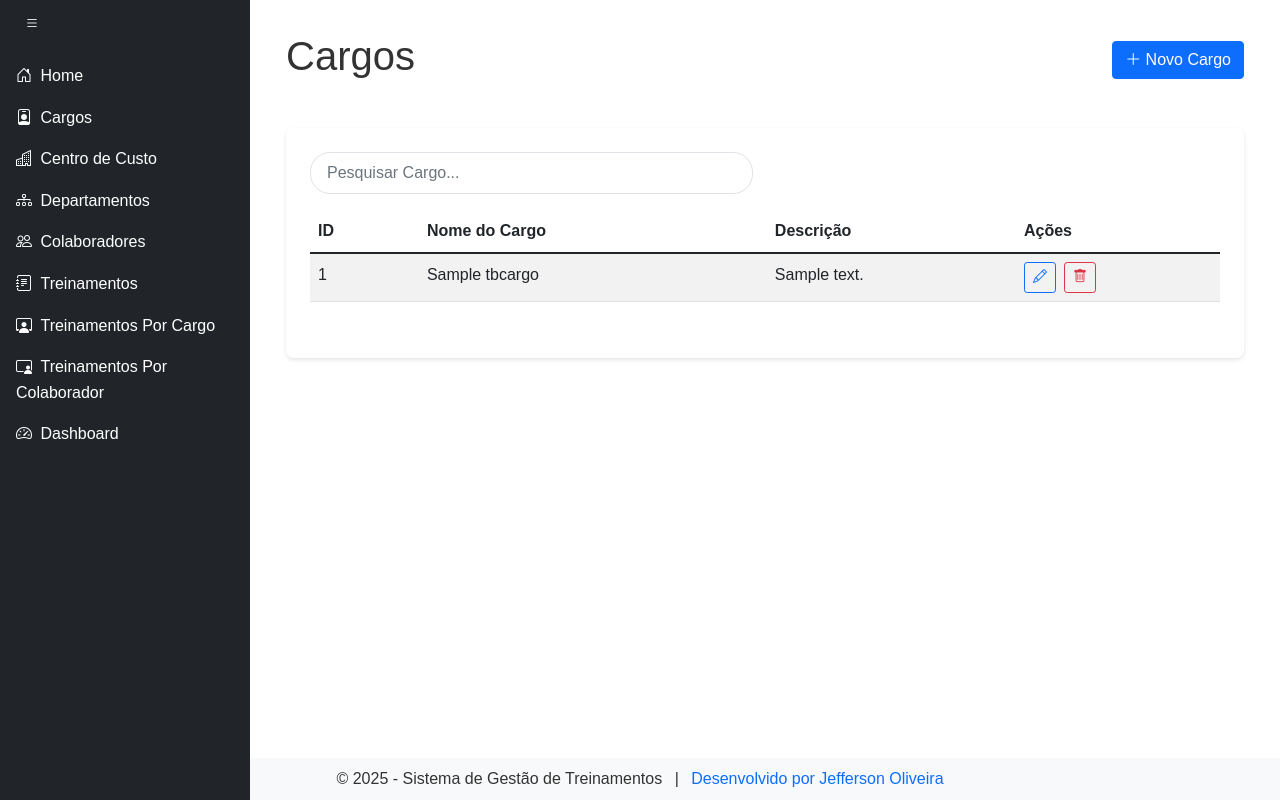
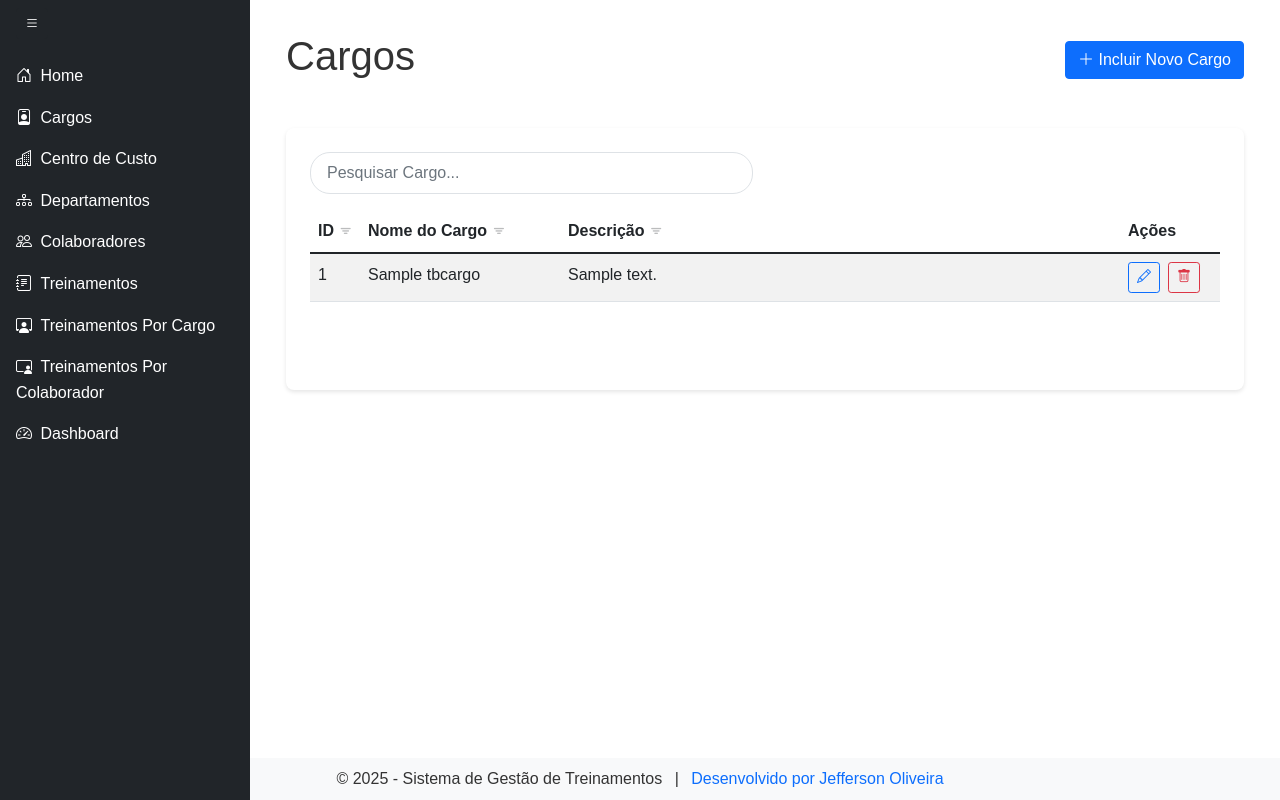
Before and after one commit to eujeffoliveira/SisGestaoTreinamentos, a Flask app: page /cargos/ in a window 1280 px wide. Run offline with Flask 3, Linux system fonts and the light colour scheme; tables that the repository leaves empty hold one stand-in row (values such as "Sample post"); some libraries are stand-ins or nearby versions.

Commit message:
Ajuste para paginação.

```diff
--- a/static/css/style.css
+++ b/static/css/style.css
@@ -3,222 +3,407 @@
 /* =========================================
    Estilos Globais
    ========================================= */
-   body {
-    font-family: Arial, sans-serif; /* Define a fonte padrão para todo o corpo do documento */
-    line-height: 1.6; /* Define o espaçamento entre linhas para melhor legibilidade */
-    color: #333; /* Define a cor do texto padrão */
+body {
+    font-family: Arial, sans-serif;
+    /* Define a fonte padrão para todo o corpo do documento */
+    line-height: 1.6;
+    /* Define o espaçamento entre linhas para melhor legibilidade */
+    color: #333;
+    /* Define a cor do texto padrão */
 }
 
 /* =========================================
    Estilos para Páginas de Erro
    ========================================= */
 .error-page {
-    text-align: center; /* Centraliza o conteúdo da página de erro */
-    padding: 50px; /* Adiciona espaço interno ao redor do conteúdo */
-    background-color: #f0f0f0; /* Define um fundo cinza claro */
+    text-align: center;
+    /* Centraliza o conteúdo da página de erro */
+    padding: 50px;
+    /* Adiciona espaço interno ao redor do conteúdo */
+    background-color: #f0f0f0;
+    /* Define um fundo cinza claro */
 }
 
 .error-page h1 {
-    color: #d9534f; /* Define a cor do título para um tom de vermelho */
-    font-size: 2.5em; /* Aumenta o tamanho da fonte do título */
-    margin-bottom: 20px; /* Adiciona espaço abaixo do título */
+    color: #d9534f;
+    /* Define a cor do título para um tom de vermelho */
+    font-size: 2.5em;
+    /* Aumenta o tamanho da fonte do título */
+    margin-bottom: 20px;
+    /* Adiciona espaço abaixo do título */
 }
 
 .error-page p {
-    font-size: 1.1em; /* Aumenta ligeiramente o tamanho da fonte dos parágrafos */
-    margin-bottom: 15px; /* Adiciona espaço abaixo dos parágrafos */
+    font-size: 1.1em;
+    /* Aumenta ligeiramente o tamanho da fonte dos parágrafos */
+    margin-bottom: 15px;
+    /* Adiciona espaço abaixo dos parágrafos */
 }
 
 .error-page a {
-    color: #0275d8; /* Define a cor dos links para azul */
-    text-decoration: none; /* Remove o sublinhado padrão dos links */
+    color: #0275d8;
+    /* Define a cor dos links para azul */
+    text-decoration: none;
+    /* Remove o sublinhado padrão dos links */
 }
 
 .error-page a:hover {
-    text-decoration: underline; /* Adiciona sublinhado aos links quando o mouse passa por cima */
+    text-decoration: underline;
+    /* Adiciona sublinhado aos links quando o mouse passa por cima */
 }
 
 .error-details {
-    margin-top: 30px; /* Adiciona espaço acima dos detalhes do erro */
-    font-size: 0.9em; /* Reduz ligeiramente o tamanho da fonte dos detalhes */
-    color: #777; /* Define uma cor de texto mais clara para os detalhes */
-    border-top: 1px solid #ddd; /* Adiciona uma linha separadora acima dos detalhes */
-    padding-top: 20px; /* Adiciona espaço acima do conteúdo dos detalhes */
+    margin-top: 30px;
+    /* Adiciona espaço acima dos detalhes do erro */
+    font-size: 0.9em;
+    /* Reduz ligeiramente o tamanho da fonte dos detalhes */
+    color: #777;
+    /* Define uma cor de texto mais clara para os detalhes */
+    border-top: 1px solid #ddd;
+    /* Adiciona uma linha separadora acima dos detalhes */
+    padding-top: 20px;
+    /* Adiciona espaço acima do conteúdo dos detalhes */
 }
 
 .error-details p {
-    margin: 5px 0; /* Adiciona um pequeno espaço vertical entre os parágrafos dos detalhes */
+    margin: 5px 0;
+    /* Adiciona um pequeno espaço vertical entre os parágrafos dos detalhes */
 }
 
 .error-page pre {
-    background-color: #f8f8f8; /* Define um fundo cinza claro para blocos de código */
-    border: 1px solid #ddd; /* Adiciona uma borda ao redor do bloco de código */
-    border-radius: 4px; /* Arredonda os cantos do bloco de código */
-    padding: 15px; /* Adiciona espaço interno ao bloco de código */
-    overflow-x: auto; /* Adiciona uma barra de rolagem horizontal se o conteúdo for muito largo */
-    font-size: 0.9em; /* Reduz ligeiramente o tamanho da fonte do código */
-    margin-top: 20px; /* Adiciona espaço acima do bloco de código */
+    background-color: #f8f8f8;
+    /* Define um fundo cinza claro para blocos de código */
+    border: 1px solid #ddd;
+    /* Adiciona uma borda ao redor do bloco de código */
+    border-radius: 4px;
+    /* Arredonda os cantos do bloco de código */
+    padding: 15px;
+    /* Adiciona espaço interno ao bloco de código */
+    overflow-x: auto;
+    /* Adiciona uma barra de rolagem horizontal se o conteúdo for muito largo */
+    font-size: 0.9em;
+    /* Reduz ligeiramente o tamanho da fonte do código */
+    margin-top: 20px;
+    /* Adiciona espaço acima do bloco de código */
 }
 
 /* =========================================
    Estilos da Página Inicial (Hero Section)
    ========================================= */
 .hero-section {
-    height: 100vh; /* Ocupa toda a altura da viewport */
-    background-image: url('../images/background.jpg'); /* Define a imagem de fundo */
-    background-size: cover; /* Cobre toda a área com a imagem de fundo */
-    background-position: center; /* Centraliza a imagem de fundo */
-    display: flex; /* Usa flexbox para centralizar o conteúdo */
-    align-items: center; /* Centraliza verticalmente */
-    justify-content: center; /* Centraliza horizontalmente */
+    height: 100vh;
+    /* Ocupa toda a altura da viewport */
+    background-image: url('../images/background.jpg');
+    /* Define a imagem de fundo */
+    background-size: cover;
+    /* Cobre toda a área com a imagem de fundo */
+    background-position: center;
+    /* Centraliza a imagem de fundo */
+    display: flex;
+    /* Usa flexbox para centralizar o conteúdo */
+    align-items: center;
+    /* Centraliza verticalmente */
+    justify-content: center;
+    /* Centraliza horizontalmente */
 }
 
 .overlay {
-    background-color: rgba(0, 0, 0, 0.5); /* Fundo semi-transparente */
-    padding: 2rem; /* Espaçamento interno */
-    text-align: center; /* Centraliza o texto */
-    border-radius: 10px; /* Cantos arredondados */
+    background-color: rgba(0, 0, 0, 0.5);
+    /* Fundo semi-transparente */
+    padding: 2rem;
+    /* Espaçamento interno */
+    text-align: center;
+    /* Centraliza o texto */
+    border-radius: 10px;
+    /* Cantos arredondados */
 }
 
 .hero-section h1 {
-    color: white; /* Texto branco para contraste */
-    font-size: 2.5rem; /* Tamanho grande para destaque */
-    margin-bottom: 1rem; /* Espaço abaixo do título */
+    color: white;
+    /* Texto branco para contraste */
+    font-size: 2.5rem;
+    /* Tamanho grande para destaque */
+    margin-bottom: 1rem;
+    /* Espaço abaixo do título */
 }
 
 .divider {
-    width: 80%; /* Largura de 80% do container */
-    margin: 1rem auto; /* Centraliza horizontalmente com espaço vertical */
-    border-top: 2px solid white; /* Linha branca */
+    width: 80%;
+    /* Largura de 80% do container */
+    margin: 1rem auto;
+    /* Centraliza horizontalmente com espaço vertical */
+    border-top: 2px solid white;
+    /* Linha branca */
 }
 
 .logo {
-    max-width: 200px; /* Largura máxima do logo */
-    height: auto; /* Mantém a proporção da imagem */
+    max-width: 200px;
+    /* Largura máxima do logo */
+    height: auto;
+    /* Mantém a proporção da imagem */
 }
 
 /* =========================================
    Estilos da Sidebar e Navegação
    ========================================= */
 #sidebar {
-    transition: width 0.3s ease; /* Animação suave ao expandir/colapsar */
-    width: 250px; /* Largura da sidebar expandida */
-    height: 100vh; /* Altura total da viewport */
-    position: fixed; /* Mantém a sidebar fixa durante a rolagem */
+    transition: width 0.3s ease;
+    /* Animação suave ao expandir/colapsar */
+    width: 250px;
+    /* Largura da sidebar expandida */
+    height: 100vh;
+    /* Altura total da viewport */
+    position: fixed;
+    /* Mantém a sidebar fixa durante a rolagem */
 }
 
 #sidebar.collapsed {
-    width: 4.5rem; /* Largura reduzida quando colapsada */
+    width: 4.5rem;
+    /* Largura reduzida quando colapsada */
 }
 
 #sidebar.collapsed .d-sm-inline {
-    display: none !important; /* Oculta textos quando colapsada */
+    display: none !important;
+    /* Oculta textos quando colapsada */
 }
 
 /* Ajustes do conteúdo principal */
 #content {
-    transition: margin-left 0.3s ease; /* Animação suave do margin */
-    margin-left: 250px; /* Margem inicial igual à largura da sidebar */
+    transition: margin-left 0.3s ease;
+    /* Animação suave do margin */
+    margin-left: 250px;
+    /* Margem inicial igual à largura da sidebar */
 }
 
 #content.expanded {
-    margin-left: 4.5rem; /* Margem reduzida quando sidebar está colapsada */
+    margin-left: 4.5rem;
+    /* Margem reduzida quando sidebar está colapsada */
 }
 
 /* Estilo para o logo da sidebar */
 .sidebar-logo {
-    max-width: 30px; /* Largura máxima reduzida */
-    height: auto; /* Mantém a proporção */
-    margin: 5px 0; /* Adiciona um pequeno espaçamento vertical */
+    max-width: 30px;
+    /* Largura máxima reduzida */
+    height: auto;
+    /* Mantém a proporção */
+    margin: 5px 0;
+    /* Adiciona um pequeno espaçamento vertical */
 }
 
 
 /* Estilos dos links de navegação */
 .nav-link {
-    color: #fff; /* Cor do texto dos links */
-    transition: all 0.3s; /* Transição suave para hover */
-    padding: 0.5rem 1rem; /* Espaçamento interno dos links */
+    color: #fff;
+    /* Cor do texto dos links */
+    transition: all 0.3s;
+    /* Transição suave para hover */
+    padding: 0.5rem 1rem;
+    /* Espaçamento interno dos links */
 }
 
 .nav-link:hover {
-    color: #0d6efd; /* Cor ao passar o mouse */
-    background-color: rgba(255, 255, 255, 0.1); /* Fundo sutil ao hover */
+    color: #0d6efd;
+    /* Cor ao passar o mouse */
+    background-color: rgba(255, 255, 255, 0.1);
+    /* Fundo sutil ao hover */
 }
 
 /* =========================================
    Estilos Genéricos para Tabelas Dinâmicas
    ========================================= */
-/* Cabeçalho ordenável */
+
+/* Cabeçalho ordenável - Define estilos base para colunas ordenáveis */
 .sort {
     cursor: pointer;
+    /* Muda o cursor para indicar que é clicável */
     position: relative;
+    /* Estabelece posicionamento relativo para elementos internos */
     user-select: none;
+    /* Impede a seleção do texto do cabeçalho */
 }
 
-.sort:after {
-    content: '\F282';
-    font-family: "Bootstrap Icons";
+/* Adiciona ícone de ordenação para todas as colunas ordenáveis */
+.sort::after {
+    font-family: "bootstrap-icons";
+    /* Define a fonte de ícones (nome correto) */
+    content: "\F3CA";
+    /* Código do ícone de ordenação (três linhas) */
     font-size: 0.8em;
+    /* Tamanho reduzido para o ícone */
     margin-left: 5px;
-    opacity: 0.4;
+    /* Espaço entre o texto e o ícone */
+    opacity: 0.3;
+    /* Torna o ícone mais sutil */
+    display: inline-block;
+    /* Alinha o ícone com o texto */
+    vertical-align: middle;
+    /* Alinha verticalmente com o texto */
 }
 
-.sort.asc:after {
-    content: '\F282';
+/* Estado ascendente */
+.sort.asc::after {
+    content: "\F57B";
+    /* Código do ícone bi-arrow-up (em minúsculo) */
     opacity: 1;
+    /* Torna o ícone mais visível quando ativo */
 }
 
-.sort.desc:after {
-    content: '\F286';
+/* Estado descendente */
+.sort.desc::after {
+    content: "\F575";
+    /* Código do ícone bi-arrow-down (em minúsculo) */
     opacity: 1;
+    /* Torna o ícone mais visível quando ativo */
 }
 
 /* Campo de pesquisa padrão */
 .search {
     border-radius: 20px;
+    /* Bordas arredondadas para o campo de busca */
     padding: 0.5rem 1rem;
+    /* Espaçamento interno do campo */
     border: 1px solid #dee2e6;
+    /* Borda sutil */
     transition: all 0.3s ease;
+    /* Animação suave para interações */
 }
 
 .search:focus {
     box-shadow: 0 0 0 0.2rem rgba(13, 110, 253, 0.25);
+    /* Sombra ao focar o campo */
     border-color: #86b7fe;
+    /* Cor da borda ao focar */
     outline: none;
+    /* Remove outline padrão do navegador */
 }
 
 /* Grupo de botões de ação */
 .action-buttons {
     display: flex;
+    /* Usa flexbox para alinhar botões */
     gap: 0.5rem;
+    /* Espaçamento entre botões */
 }
 
 .action-buttons .btn {
     padding: 0.25rem 0.5rem;
+    /* Espaçamento interno reduzido para botões */
     display: flex;
+    /* Usa flexbox para centralizar ícones */
     align-items: center;
+    /* Centraliza verticalmente */
     justify-content: center;
+    /* Centraliza horizontalmente */
 }
 
 /* Tabela responsiva */
 .table-container {
     overflow-x: auto;
+    /* Adiciona rolagem horizontal se necessário */
     margin: 1rem 0;
+    /* Margem vertical */
 }
 
 /* Cabeçalho da página */
 .page-header {
     display: flex;
+    /* Usa flexbox para layout */
     justify-content: space-between;
+    /* Espaça elementos horizontalmente */
     align-items: center;
+    /* Alinha elementos verticalmente */
     margin-bottom: 1.5rem;
+    /* Espaço abaixo do cabeçalho */
     padding: 1rem 0;
+    /* Espaçamento vertical */
 }
 
 /* Card padrão para conteúdo */
 .content-card {
     background: #fff;
+    /* Fundo branco */
     border-radius: 0.5rem;
-    box-shadow: 0 2px 4px rgba(0,0,0,0.1);
+    /* Bordas arredondadas */
+    box-shadow: 0 2px 4px rgba(0, 0, 0, 0.1);
+    /* Sombra sutil */
     padding: 1.5rem;
+    /* Espaçamento interno */
+
+    /* Estilos para a paginação */
+    .pagination {
+        display: flex;
+        /* Usa flexbox para alinhamento */
+        justify-content: center;
+        /* Centraliza a paginação */
+        gap: 5px;
+        /* Espaçamento entre os itens */
+        margin-top: 1rem;
+        /* Espaço acima da paginação */
+    }
+
+    .pagination li {
+        display: inline-block;
+        /* Alinha os itens horizontalmente */
+    }
+
+    .pagination li a {
+        padding: 8px 12px;
+        /* Espaçamento interno dos botões */
+        border: 1px solid #dee2e6;
+        /* Borda sutil */
+        border-radius: 4px;
+        /* Cantos arredondados */
+        color: #007bff;
+        /* Cor do texto */
+        text-decoration: none;
+        /* Remove sublinhado */
+        cursor: pointer;
+        /* Indica que é clicável */
+    }
+
+    .pagination li.active a {
+        background-color: #007bff;
+        /* Cor de fundo da página atual */
+        color: white;
+        /* Cor do texto da página atual */
+        border-color: #007bff;
+        /* Cor da borda da página atual */
+    }
+
+    .pagination li a:hover:not(.active) {
+        background-color: #f0f0f0;
+        /* Cor de fundo ao passar o mouse */
+    }
+
 }
+
+/* =========================================
+   Ajuste das colunas da tabela de cargos
+   ========================================= */
+.col-id {
+    width: 5%;
+    /* Largura proporcional da coluna ID */
+    min-width: 50px;
+    /* Largura mínima para responsividade */
+}
+
+.col-nome {
+    width: 20%;
+    /* Largura proporcional da coluna Nome */
+    min-width: 200px;
+    /* Largura mínima para responsividade */
+}
+
+.col-descricao {
+    width: 65%;
+    /* Largura proporcional da coluna Descrição */
+    min-width: 300px;
+    /* Largura mínima para responsividade */
+}
+
+.col-acoes {
+    width: 10%;
+    /* Largura proporcional da coluna Ações */
+    min-width: 100px;
+    /* Largura mínima para responsividade */
+}
--- a/static/js/main.js
+++ b/static/js/main.js
@@ -4,7 +4,7 @@
  * Função para atualizar o ano atual no footer
  * Esta função é executada quando o DOM é completamente carregado
  */
-document.addEventListener('DOMContentLoaded', function() {
+document.addEventListener('DOMContentLoaded', function () {
     // Atualiza o ano no footer
     const yearElement = document.getElementById('current-year');
     if (yearElement) {
@@ -16,13 +16,13 @@ document.addEventListener('DOMContentLoaded', function() {
  * Funcionalidade para controlar o toggle da sidebar
  * Adiciona ou remove classes para expandir/colapsar a sidebar
  */
-document.addEventListener('DOMContentLoaded', function() {
+document.addEventListener('DOMContentLoaded', function () {
     const sidebarToggle = document.getElementById('sidebarToggle');
     const sidebar = document.getElementById('sidebar');
     const content = document.getElementById('content');
 
     if (sidebarToggle && sidebar && content) {
-        sidebarToggle.addEventListener('click', function() {
+        sidebarToggle.addEventListener('click', function () {
             // Toggle das classes para colapsar/expandir a sidebar
             sidebar.classList.toggle('collapsed');
             content.classList.toggle('expanded');
@@ -45,11 +45,11 @@ document.addEventListener('DOMContentLoaded', function() {
  * Função para prevenir envios duplicados de formulários
  * Desabilita o botão de submit após o primeiro clique
  */
-document.addEventListener('DOMContentLoaded', function() {
+document.addEventListener('DOMContentLoaded', function () {
     const forms = document.querySelectorAll('form');
 
     forms.forEach(form => {
-        form.addEventListener('submit', function() {
+        form.addEventListener('submit', function () {
             // Encontra todos os botões de submit no formulário
             const submitButtons = form.querySelectorAll('button[type="submit"]');
 
@@ -65,10 +65,10 @@ document.addEventListener('DOMContentLoaded', function() {
  * Inicialização de tooltips do Bootstrap
  * Ativa tooltips em elementos com o atributo data-bs-toggle="tooltip"
  */
-document.addEventListener('DOMContentLoaded', function() {
+document.addEventListener('DOMContentLoaded', function () {
     // Inicializa todos os tooltips do Bootstrap
     const tooltipTriggerList = [].slice.call(document.querySelectorAll('[data-bs-toggle="tooltip"]'));
-    tooltipTriggerList.map(function(tooltipTriggerEl) {
+    tooltipTriggerList.map(function (tooltipTriggerEl) {
         return new bootstrap.Tooltip(tooltipTriggerEl);
     });
 });
@@ -82,7 +82,13 @@ function initializeDataTable(containerId, valueNames) {
     if (document.getElementById(containerId)) {
         var options = {
             valueNames: valueNames,
-            searchColumns: valueNames
+            searchColumns: valueNames,
+            page: 10,
+            pagination: {
+                paginationClass: 'pagination',
+                outerWindow: 1, // Número de páginas exibidas antes e depois da página atual
+                innerWindow: 2, // Número de páginas exibidas antes e depois dos pontos suspensivos
+            }
         };
         return new List(containerId, options);
     }
@@ -127,7 +133,7 @@ function excluirRegistro(route, id, mensagem = 'Tem certeza que deseja excluir e
 }
 
 // Inicialização das tabelas específicas
-document.addEventListener('DOMContentLoaded', function() {
+document.addEventListener('DOMContentLoaded', function () {
     // Tabela de Cargos
     if (document.getElementById('cargos')) {
         initializeDataTable('cargos', ['id', 'nome', 'descricao']);
--- a/templates/cargo/Index.html
+++ b/templates/cargo/Index.html
@@ -7,7 +7,7 @@
     <div class="page-header">
         <h1>{{ titulo }}</h1>
         <a href="{{ url_for(route + '.adicionar_cargo') }}" class="btn btn-primary">
-            <i class="bi bi-plus-lg"></i> Novo {{ singular }}
+            <i class="bi bi-plus-lg"></i> Incluir Novo {{ singular }}
         </a>
     </div>
 
@@ -23,30 +23,28 @@
                 <table class="table table-striped table-hover">
                     <thead>
                         <tr>
-                            {% for coluna in colunas %}
-                            <th class="sort" data-sort="{{ coluna.id }}">{{ coluna.nome }}</th>
-                            {% endfor %}
-                            <th>Ações</th>
+                            <th class="sort col-id" data-sort="id">ID</th>
+                            <th class="sort col-nome" data-sort="nome">Nome do Cargo</th>
+                            <th class="sort col-descricao" data-sort="descricao">Descrição</th>
+                            <th class="col-acoes">Ações</th>
                         </tr>
                     </thead>
                     <tbody class="list">
                         {% for item in items %}
                         <tr>
-                            {% for coluna in colunas %}
-                            <td class="{{ coluna.id }}">{{ item[coluna.id] }}</td>
-                            {% endfor %}
+                            <td class="id">{{ item.id }}</td>
+                            <td class="nome">{{ item.nome }}</td>
+                            <td class="descricao">{{ item.descricao }}</td>
                             <td>
                                 <div class="action-buttons">
                                     <button class="btn btn-sm btn-outline-primary"
-                                            onclick="editarRegistro('{{ route }}', {{ item.id }})"
-                                            data-bs-toggle="tooltip"
-                                            title="Editar">
+                                        onclick="editarRegistro('{{ route }}', {{ item.id }})" data-bs-toggle="tooltip"
+                                        title="Editar">
                                         <i class="bi bi-pencil"></i>
                                     </button>
                                     <button class="btn btn-sm btn-outline-danger"
-                                            onclick="excluirRegistro('{{ route }}', {{ item.id }}, 'Tem certeza que deseja excluir este {{ singular }}?')"
-                                            data-bs-toggle="tooltip"
-                                            title="Excluir">
+                                        onclick="excluirRegistro('{{ route }}', {{ item.id }}, 'Tem certeza que deseja excluir este {{ singular }}?')"
+                                        data-bs-toggle="tooltip" title="Excluir">
                                         <i class="bi bi-trash"></i>
                                     </button>
                                 </div>
@@ -56,6 +54,11 @@
                     </tbody>
                 </table>
             </div>
+            <div class="row mt-3">
+                <div class="col-md-12">
+                    <ul class="pagination justify-content-center"></ul>
+                </div>
+            </div>
         </div>
     </div>
 </div>
```
Lines whose indentation alone changed are shown as unchanged.
